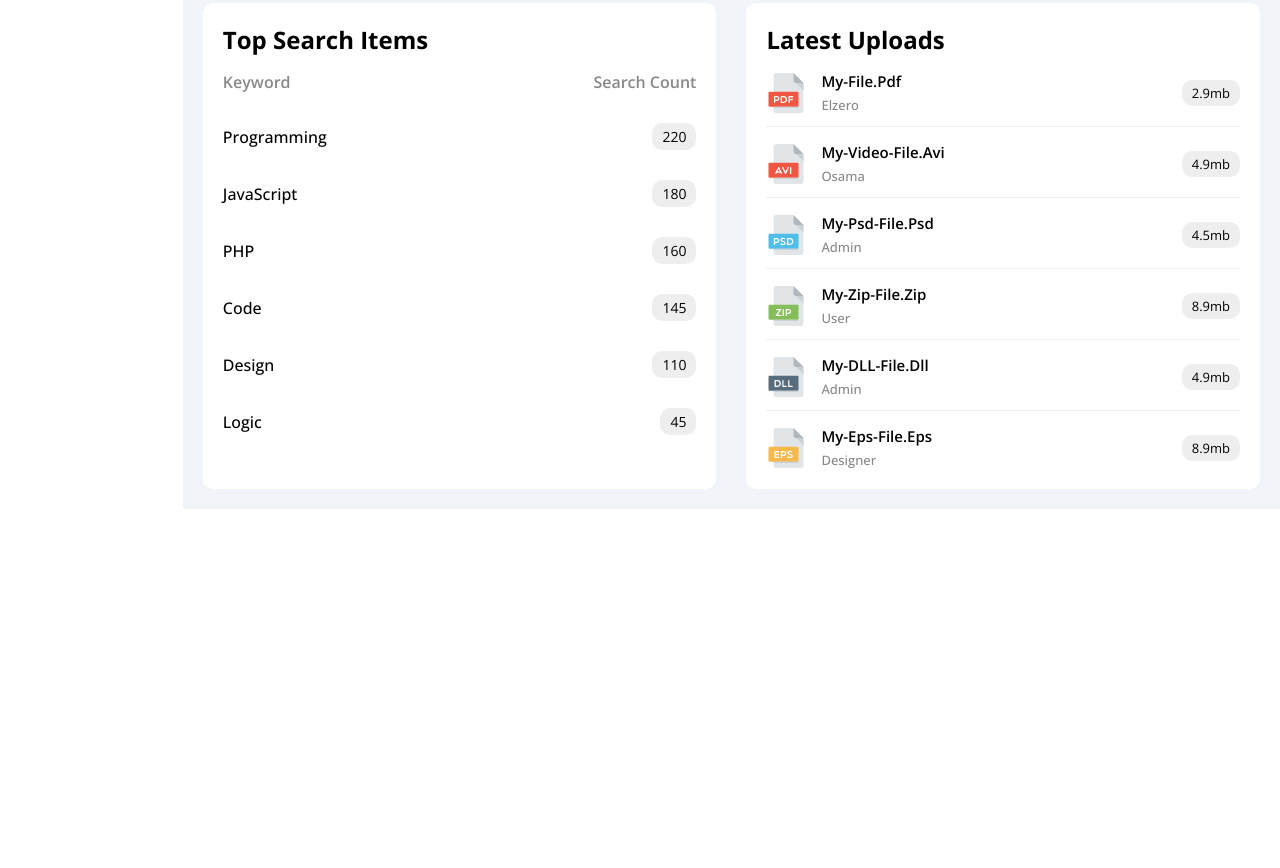
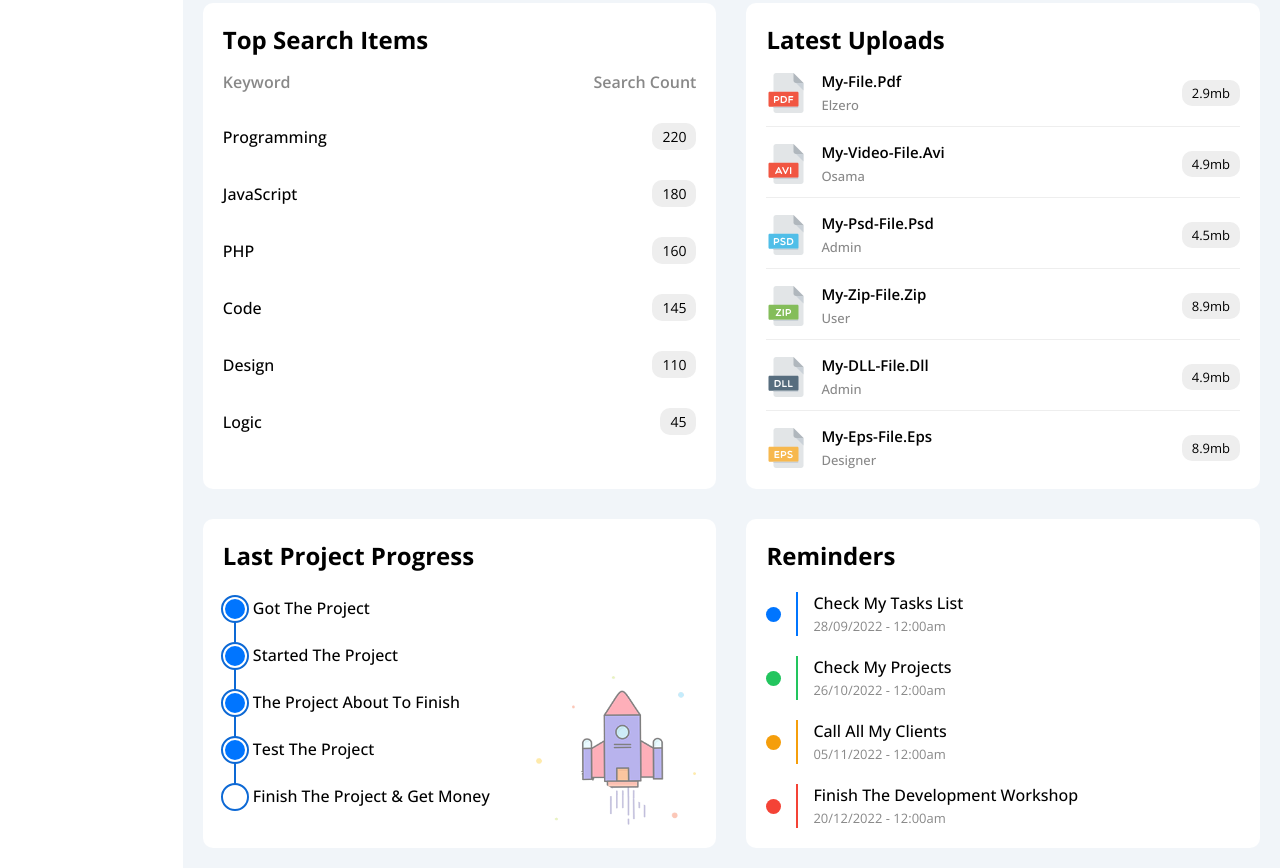
Before and after one commit to abeerAyad/Dashboard-Template, a plain HTML site: page index.html in a window 1280 px wide. Shown: the part 1547-2415 px from the top of the page. Before the commit the page ends 2056 px from the top, so only its background shows below. Drawn offline with nearby package versions, Linux system fonts and the light colour scheme.

Commit message:
add more details

```diff
--- a/css/style.css
+++ b/css/style.css
@@ -250,7 +250,6 @@ main.content {
     background-color: #eee;
     padding: 20px;
 }
-.title h2,
 .title h2  {
     text-transform: capitalize;
 
@@ -583,6 +582,110 @@ form textarea:focus {
 .upload-details img {
     width: 40px;
 }
+
+
+.last-projects {
+    position: relative;
+}
+.last-projects ul {
+    position: relative;
+}
+.last-projects ul::before {
+    content: "";
+    position: absolute;
+    width: 2px;
+    height: 100%;
+    background-color: #0d69d5;
+   margin-left: 11px;
+}
+.last-projects ul li {
+    font-weight: 500;
+    text-transform: capitalize;
+    margin-top: 25px;
+    position: relative;
+    margin-left: 30px;
+
+}
+.last-projects ul li::before {
+    content: "";
+    position: absolute;
+    left: -30px;
+    width: 20px;
+    height: 20px;
+    border-radius: 50%;
+    background-color: white;
+    border: 2px solid #fff;
+    outline: 2px solid #0d69d5;
+    z-index: 1;
+}
+.last-projects ul li.done::before {
+    background-color: var(--blue-color);
+}
+
+.last-projects ul li.current:before {
+    animation: change-color  1s infinite alternate;
+}
+@keyframes change-color {
+    0% {
+        background-color: none;
+    }
+    100% {
+        background-color: var(--blue-color);
+    }
+}
+
+.last-projects img {
+    width: 160px;
+    position: absolute;
+    bottom: 20px;
+    right: 20px;
+    opacity: 0.5;
+}
+
+.reminders ul li {
+    display: flex;
+    align-items: center;
+    margin-top: 20px;
+}
+.reminders ul li > span {
+    display: inline-block;
+    width: 15px;
+    height: 15px;
+    border-radius: 50%;
+    margin-right:15px ;
+
+}
+
+.reminders ul li > div {
+    padding-left: 15px;
+}
+.reminders ul li>div p {
+    font-weight: 500;
+
+
+}
+.reminders ul li > div span {
+    font-size: 13px;
+        color: var(--grey-color);
+}
+
+.reminders ul li > .b-blue   {
+    border-left: 2px solid var(--blue-color);
+}
+
+.reminders ul li>.b-green {
+    border-left: 2px solid var(--green-color);
+}
+
+.reminders ul li>.b-orange {
+    border-left: 2px solid var(--orange-color);
+}
+
+.reminders ul li>.b-red {
+    border-left: 2px solid var(--red-color);
+}
+
+
 .c-blue {
     color: var(--blue-color);
 }
@@ -608,6 +711,9 @@ form textarea:focus {
 .c-red {
     color: var(--red-color);
 }
+.red {
+    background-color: var(--red-color);
+}
 
 .alt-blue {
     background-color: rgb(0 117 255 / 20%);;
--- a/index.html
+++ b/index.html
@@ -467,6 +467,63 @@
 
             </div>
 
+            <div class="last-projects">
+                <div class="title">
+                    <h2>last project progress</h2>
+                </div>
+                <ul>
+                    <li class="done">got the project</li>
+                    <li class="done">Started The Project</li>
+                    <li class="done">The Project About To Finish</li>
+                    <li class=" current">Test The Project</li>
+                    <li>Finish The Project & Get Money</li>
+
+
+                </ul>
+                <img src="./img/project.png" alt="">
+            </div>
+
+            <div class="reminders">
+                <div class="title">
+                    <h2>reminders</h2>
+                </div>
+                <ul>
+                    <li>
+                        <span class="blue"></span>
+                        <div class="b-blue">
+                            <p>Check My Tasks List</p>
+                            <span>28/09/2022 - 12:00am</span>
+                        </div>
+                    </li>
+
+                    <li>
+                        <span class="green"></span>
+                        <div class="b-green">
+                            <p>Check My Projects</p>
+                            <span>26/10/2022 - 12:00am</span>
+                        </div>
+                    </li>
+
+                    <li>
+                        <span class="orange"></span>
+                        <div class="b-orange">
+                            <p>Call All My Clients</p>
+                            <span>05/11/2022 - 12:00am</span>
+                        </div>
+                    </li>
+
+                    <li>
+                        <span class="red"></span>
+                        <div class="b-red">
+                            <p>Finish The Development Workshop</p>
+                            <span>20/12/2022 - 12:00am</span>
+                        </div>
+                    </li>
+
+
+                </ul>
+            </div>
+
 
 
         </div>
```
Also changed, not shown: img/313959208_663058922111472_8912787118666095000_n.jpg (added), img/project.png (added).
